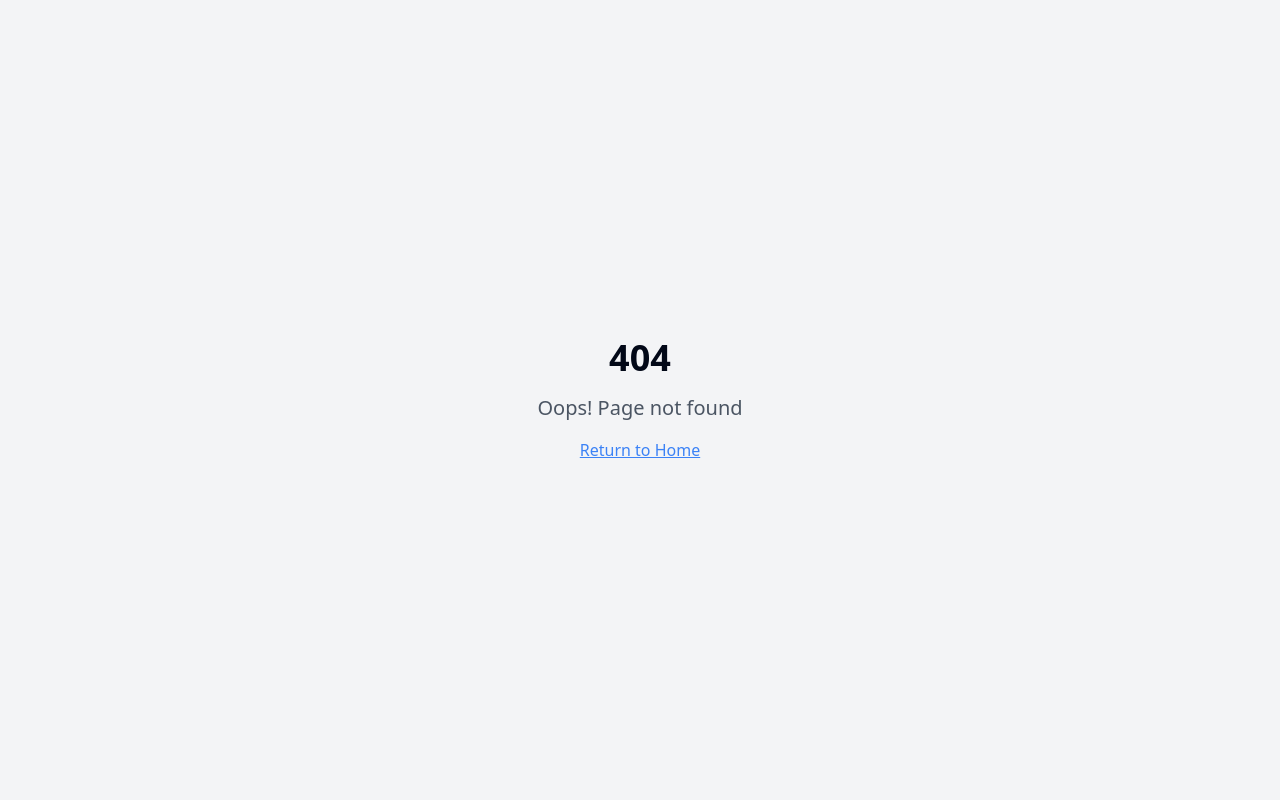
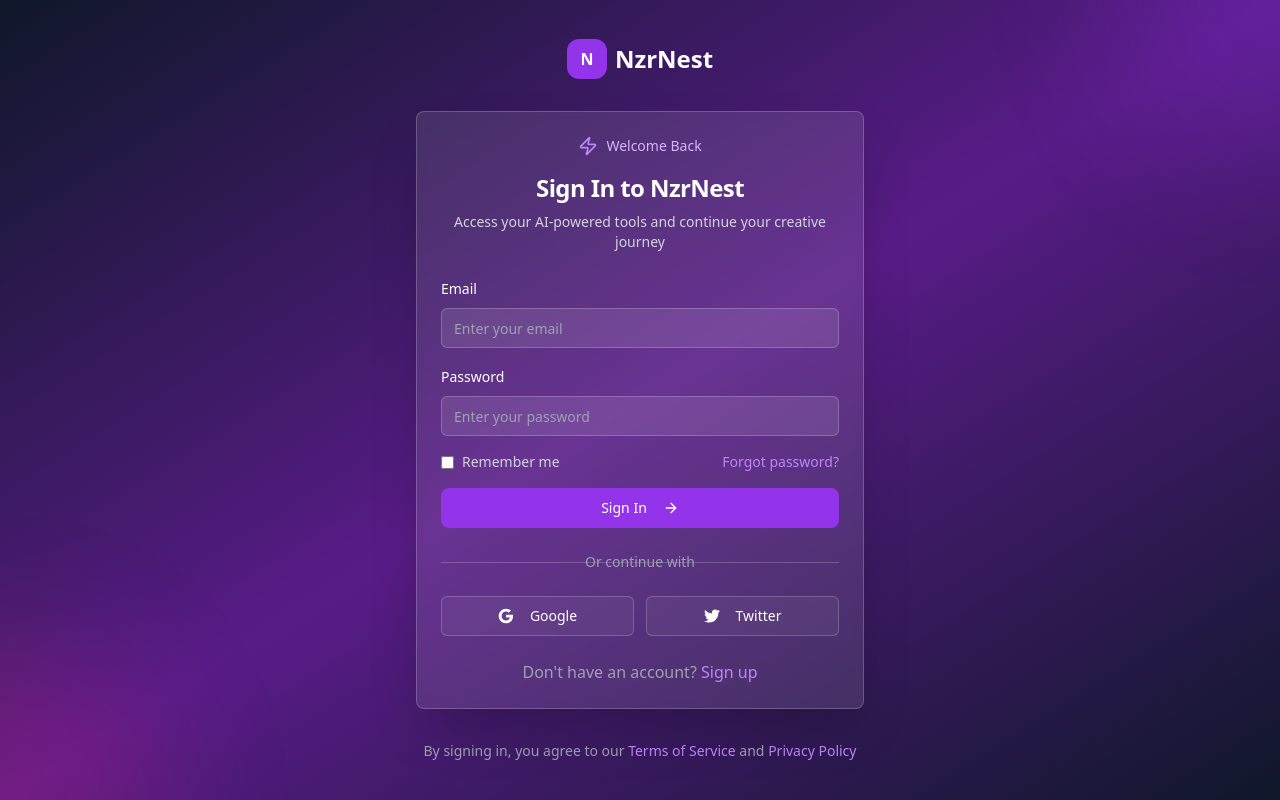
Before and after one commit to Nazril08/nzrnest, a React (Vite) app: page /login in a window 1280 px wide. Before the commit this address had no page. Built offline with nearby package versions, Linux system fonts and the light colour scheme.

Commit message:
feat: Create login landing page
Adds a new landing page for user login.

```diff
--- a/src/App.tsx
+++ b/src/App.tsx
@@ -1,9 +1,11 @@
+
 import { Toaster } from "@/components/ui/toaster";
 import { Toaster as Sonner } from "@/components/ui/sonner";
 import { TooltipProvider } from "@/components/ui/tooltip";
 import { QueryClient, QueryClientProvider } from "@tanstack/react-query";
 import { BrowserRouter, Routes, Route } from "react-router-dom";
 import Index from "./pages/Index";
+import Login from "./pages/Login";
 import NotFound from "./pages/NotFound";
 
 const queryClient = new QueryClient();
@@ -16,6 +18,7 @@ const App = () => (
       <BrowserRouter>
         <Routes>
           <Route path="/" element={<Index />} />
+          <Route path="/login" element={<Login />} />
           {/* ADD ALL CUSTOM ROUTES ABOVE THE CATCH-ALL "*" ROUTE */}
           <Route path="*" element={<NotFound />} />
         </Routes>
--- a/src/pages/Index.tsx
+++ b/src/pages/Index.tsx
@@ -1,9 +1,9 @@
-
 import { Button } from "@/components/ui/button";
 import { Card, CardContent, CardDescription, CardHeader, CardTitle } from "@/components/ui/card";
 import { Input } from "@/components/ui/input";
 import { ArrowRight, Zap, Image, FileText, Video, Music, Cpu, Search } from "lucide-react";
 import { useState } from "react";
+import { Link } from "react-router-dom";
 
 const Index = () => {
   const [searchQuery, setSearchQuery] = useState("");
@@ -61,12 +61,12 @@ const Index = () => {
       <nav className="border-b border-white/10 backdrop-blur-sm">
         <div className="max-w-7xl mx-auto px-4 sm:px-6 lg:px-8">
           <div className="flex justify-between items-center h-16">
-            <div className="flex items-center space-x-2">
+            <Link to="/" className="flex items-center space-x-2">
               <div className="w-8 h-8 bg-purple-600 rounded-lg flex items-center justify-center">
                 <span className="text-white font-bold text-sm">N</span>
               </div>
               <span className="text-white text-xl font-bold">NzrNest</span>
-            </div>
+            </Link>
 
             <div className="hidden md:flex items-center space-x-8">
               <a href="#" className="text-gray-300 hover:text-white transition-colors">Home</a>
@@ -77,9 +77,11 @@ const Index = () => {
             </div>
 
             <div className="flex items-center space-x-4">
-              <Button variant="ghost" className="text-white hover:bg-white/10">
-                Sign In
-              </Button>
+              <Link to="/login">
+                <Button variant="ghost" className="text-white hover:bg-white/10">
+                  Sign In
+                </Button>
+              </Link>
               <Button className="bg-purple-600 hover:bg-purple-700 text-white">
                 Sign Up
                 <ArrowRight className="ml-2 h-4 w-4" />
@@ -232,12 +234,12 @@ const Index = () => {
       <footer className="border-t border-white/10 py-12 px-4 sm:px-6 lg:px-8">
         <div className="max-w-7xl mx-auto">
           <div className="flex items-center justify-between">
-            <div className="flex items-center space-x-2">
+            <Link to="/" className="flex items-center space-x-2">
               <div className="w-8 h-8 bg-purple-600 rounded-lg flex items-center justify-center">
                 <span className="text-white font-bold text-sm">N</span>
               </div>
               <span className="text-white text-xl font-bold">NzrNest</span>
-            </div>
+            </Link>
             <p className="text-gray-400">© 2025 NzrNest. All rights reserved.</p>
           </div>
         </div>
--- /dev/null
+++ b/src/pages/Login.tsx
@@ -0,0 +1,156 @@
+
+import { Button } from "@/components/ui/button";
+import { Card, CardContent, CardDescription, CardHeader, CardTitle } from "@/components/ui/card";
+import { Input } from "@/components/ui/input";
+import { Label } from "@/components/ui/label";
+import { ArrowRight, Zap } from "lucide-react";
+import { useState } from "react";
+import { Link } from "react-router-dom";
+
+const Login = () => {
+  const [email, setEmail] = useState("");
+  const [password, setPassword] = useState("");
+
+  const handleSubmit = (e: React.FormEvent) => {
+    e.preventDefault();
+    console.log("Login attempt:", { email, password });
+    // Handle login logic here
+  };
+
+  return (
+    <div className="min-h-screen bg-gradient-to-br from-slate-900 via-purple-900 to-slate-900 flex items-center justify-center px-4">
+      {/* Background decoration */}
+      <div className="absolute inset-0 overflow-hidden">
+        <div className="absolute -top-40 -right-40 w-80 h-80 bg-purple-600/20 rounded-full blur-3xl"></div>
+        <div className="absolute -bottom-40 -left-40 w-80 h-80 bg-pink-600/20 rounded-full blur-3xl"></div>
+      </div>
+
+      <div className="relative w-full max-w-md">
+        {/* Logo */}
+        <div className="text-center mb-8">
+          <Link to="/" className="inline-flex items-center space-x-2 group">
+            <div className="w-10 h-10 bg-purple-600 rounded-xl flex items-center justify-center group-hover:bg-purple-700 transition-colors">
+              <span className="text-white font-bold">N</span>
+            </div>
+            <span className="text-white text-2xl font-bold">NzrNest</span>
+          </Link>
+        </div>
+
+        {/* Login Card */}
+        <Card className="bg-white/10 border-white/20 backdrop-blur-sm shadow-2xl">
+          <CardHeader className="text-center space-y-2">
+            <div className="flex items-center justify-center mb-2">
+              <Zap className="text-purple-400 mr-2" size={20} />
+              <span className="text-purple-300 text-sm font-medium">Welcome Back</span>
+            </div>
+            <CardTitle className="text-2xl text-white">Sign In to NzrNest</CardTitle>
+            <CardDescription className="text-gray-300">
+              Access your AI-powered tools and continue your creative journey
+            </CardDescription>
+          </CardHeader>
+
+          <CardContent className="space-y-6">
+            <form onSubmit={handleSubmit} className="space-y-4">
+              <div className="space-y-2">
+                <Label htmlFor="email" className="text-white">Email</Label>
+                <Input
+                  id="email"
+                  type="email"
+                  placeholder="Enter your email"
+                  value={email}
+                  onChange={(e) => setEmail(e.target.value)}
+                  className="bg-white/10 border-white/20 text-white placeholder:text-gray-400 focus:bg-white/15 focus:border-purple-400"
+                  required
+                />
+              </div>
+
+              <div className="space-y-2">
+                <Label htmlFor="password" className="text-white">Password</Label>
+                <Input
+                  id="password"
+                  type="password"
+                  placeholder="Enter your password"
+                  value={password}
+                  onChange={(e) => setPassword(e.target.value)}
+                  className="bg-white/10 border-white/20 text-white placeholder:text-gray-400 focus:bg-white/15 focus:border-purple-400"
+                  required
+                />
+              </div>
+
+              <div className="flex items-center justify-between text-sm">
+                <label className="flex items-center space-x-2 text-gray-300">
+                  <input type="checkbox" className="rounded border-white/20" />
+                  <span>Remember me</span>
+                </label>
+                <a href="#" className="text-purple-400 hover:text-purple-300 transition-colors">
+                  Forgot password?
+                </a>
+              </div>
+
+              <Button
+                type="submit"
+                className="w-full bg-purple-600 hover:bg-purple-700 text-white py-3 rounded-lg font-medium"
+              >
+                Sign In
+                <ArrowRight className="ml-2 h-4 w-4" />
+              </Button>
+            </form>
+
+            {/* Divider */}
+            <div className="relative">
+              <div className="absolute inset-0 flex items-center">
+                <div className="w-full border-t border-white/20"></div>
+              </div>
+              <div className="relative flex justify-center text-sm">
+                <span className="px-2 bg-transparent text-gray-400">Or continue with</span>
+              </div>
+            </div>
+
+            {/* Social Login */}
+            <div className="grid grid-cols-2 gap-3">
+              <Button variant="outline" className="bg-white/5 border-white/20 text-white hover:bg-white/10">
+                <svg className="w-4 h-4 mr-2" viewBox="0 0 24 24">
+                  <path fill="currentColor" d="M22.56 12.25c0-.78-.07-1.53-.2-2.25H12v4.26h5.92c-.26 1.37-1.04 2.53-2.21 3.31v2.77h3.57c2.08-1.92 3.28-4.74 3.28-8.09z"/>
+                  <path fill="currentColor" d="M12 23c2.97 0 5.46-.98 7.28-2.66l-3.57-2.77c-.98.66-2.23 1.06-3.71 1.06-2.86 0-5.29-1.93-6.16-4.53H2.18v2.84C3.99 20.53 7.7 23 12 23z"/>
+                  <path fill="currentColor" d="M5.84 14.09c-.22-.66-.35-1.36-.35-2.09s.13-1.43.35-2.09V7.07H2.18C1.43 8.55 1 10.22 1 12s.43 3.45 1.18 4.93l2.85-2.22.81-.62z"/>
+                  <path fill="currentColor" d="M12 5.38c1.62 0 3.06.56 4.21 1.64l3.15-3.15C17.45 2.09 14.97 1 12 1 7.7 1 3.99 3.47 2.18 7.07l3.66 2.84c.87-2.6 3.3-4.53 6.16-4.53z"/>
+                </svg>
+                Google
+              </Button>
+              <Button variant="outline" className="bg-white/5 border-white/20 text-white hover:bg-white/10">
+                <svg className="w-4 h-4 mr-2" fill="currentColor" viewBox="0 0 24 24">
+                  <path d="M24 4.557c-.883.392-1.832.656-2.828.775 1.017-.609 1.798-1.574 2.165-2.724-.951.564-2.005.974-3.127 1.195-.897-.957-2.178-1.555-3.594-1.555-3.179 0-5.515 2.966-4.797 6.045-4.091-.205-7.719-2.165-10.148-5.144-1.29 2.213-.669 5.108 1.523 6.574-.806-.026-1.566-.247-2.229-.616-.054 2.281 1.581 4.415 3.949 4.89-.693.188-1.452.232-2.224.084.626 1.956 2.444 3.379 4.6 3.419-2.07 1.623-4.678 2.348-7.29 2.04 2.179 1.397 4.768 2.212 7.548 2.212 9.142 0 14.307-7.721 13.995-14.646.962-.695 1.797-1.562 2.457-2.549z"/>
+                </svg>
+                Twitter
+              </Button>
+            </div>
+
+            {/* Sign Up Link */}
+            <div className="text-center">
+              <span className="text-gray-400">Don't have an account? </span>
+              <Link to="/signup" className="text-purple-400 hover:text-purple-300 transition-colors font-medium">
+                Sign up
+              </Link>
+            </div>
+          </CardContent>
+        </Card>
+
+        {/* Footer */}
+        <div className="text-center mt-8">
+          <p className="text-gray-400 text-sm">
+            By signing in, you agree to our{" "}
+            <a href="#" className="text-purple-400 hover:text-purple-300 transition-colors">
+              Terms of Service
+            </a>{" "}
+            and{" "}
+            <a href="#" className="text-purple-400 hover:text-purple-300 transition-colors">
+              Privacy Policy
+            </a>
+          </p>
+        </div>
+      </div>
+    </div>
+  );
+};
+
+export default Login;
```
